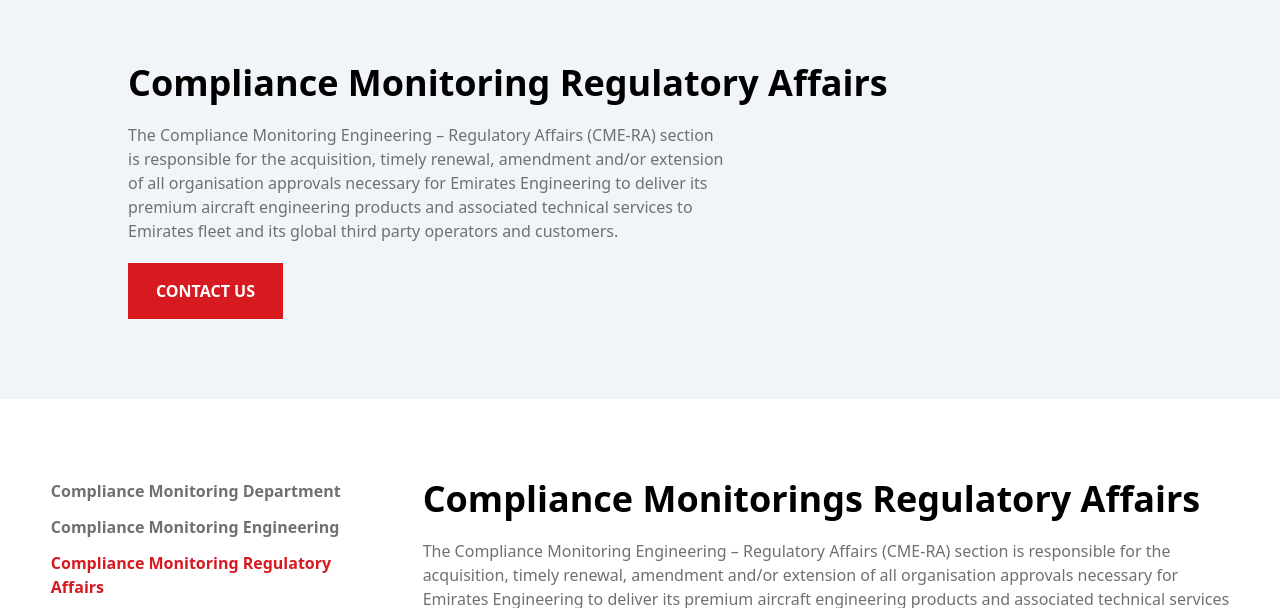
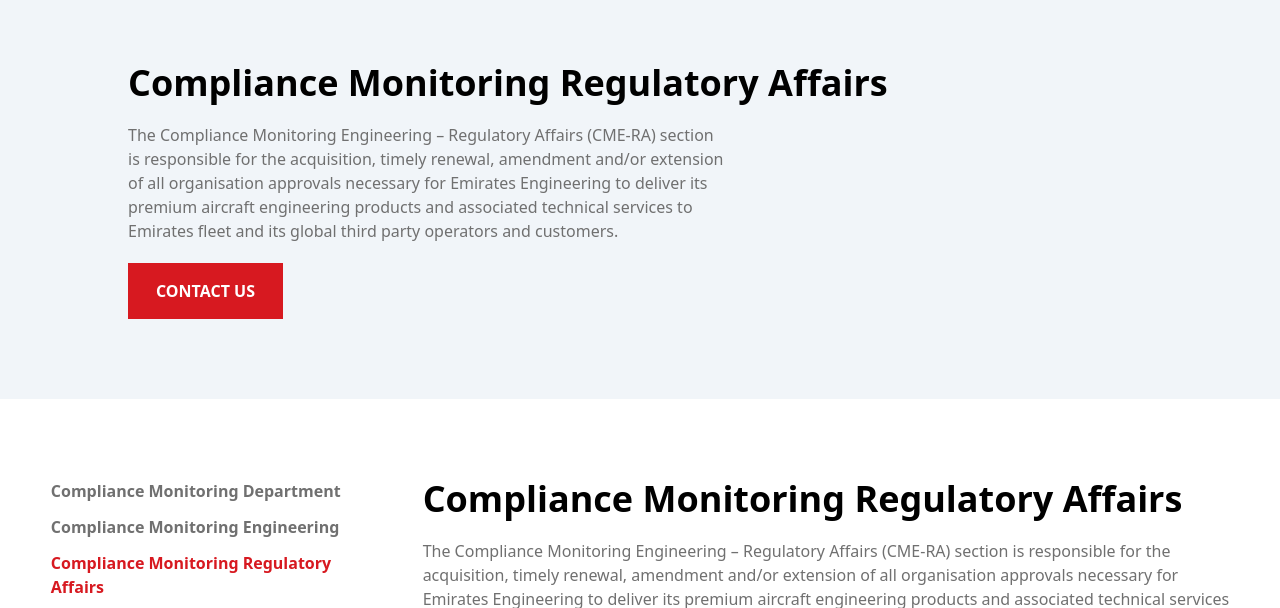
Before and after one commit to Waarith/Dervac-Emirate, a website: page src/pages/Compliance-Monitoring/regulatory-affairs.html in a window 1280 px wide. Shown: the part 173-781 px from the top of the page. Drawn offline with nearby package versions, Linux system fonts and the light colour scheme; files that its build step writes are made by us from their sources.

Commit message:
wahab third push

```diff
--- a/src/pages/Compliance-Monitoring/regulatory-affairs.html
+++ b/src/pages/Compliance-Monitoring/regulatory-affairs.html
@@ -174,7 +174,7 @@
           </div>
 
           <div>
-            <h1 class="text-4xl font-bold">Compliance Monitorings Regulatory Affairs</h1>
+            <h1 class="text-4xl font-bold">Compliance Monitoring Regulatory Affairs</h1>
 
             <p class="text-[#707070] mt-5">The Compliance Monitoring Engineering – Regulatory Affairs (CME-RA) section is responsible for the <br> acquisition, timely renewal, amendment and/or extension of all organisation approvals necessary for <br> Emirates Engineering to deliver its premium aircraft engineering products and associated technical services <br> to Emirates aircraft fleet and its global third party operators and customers. The section also responsible <br> for the development, management and publication of regulatory expositions (ie. CAME, MOE and <br> Supplements) as well as the administration, evaluation and control of departmental manuals, engineering <br> procedures, forms and quality notices.</p>
 
```
